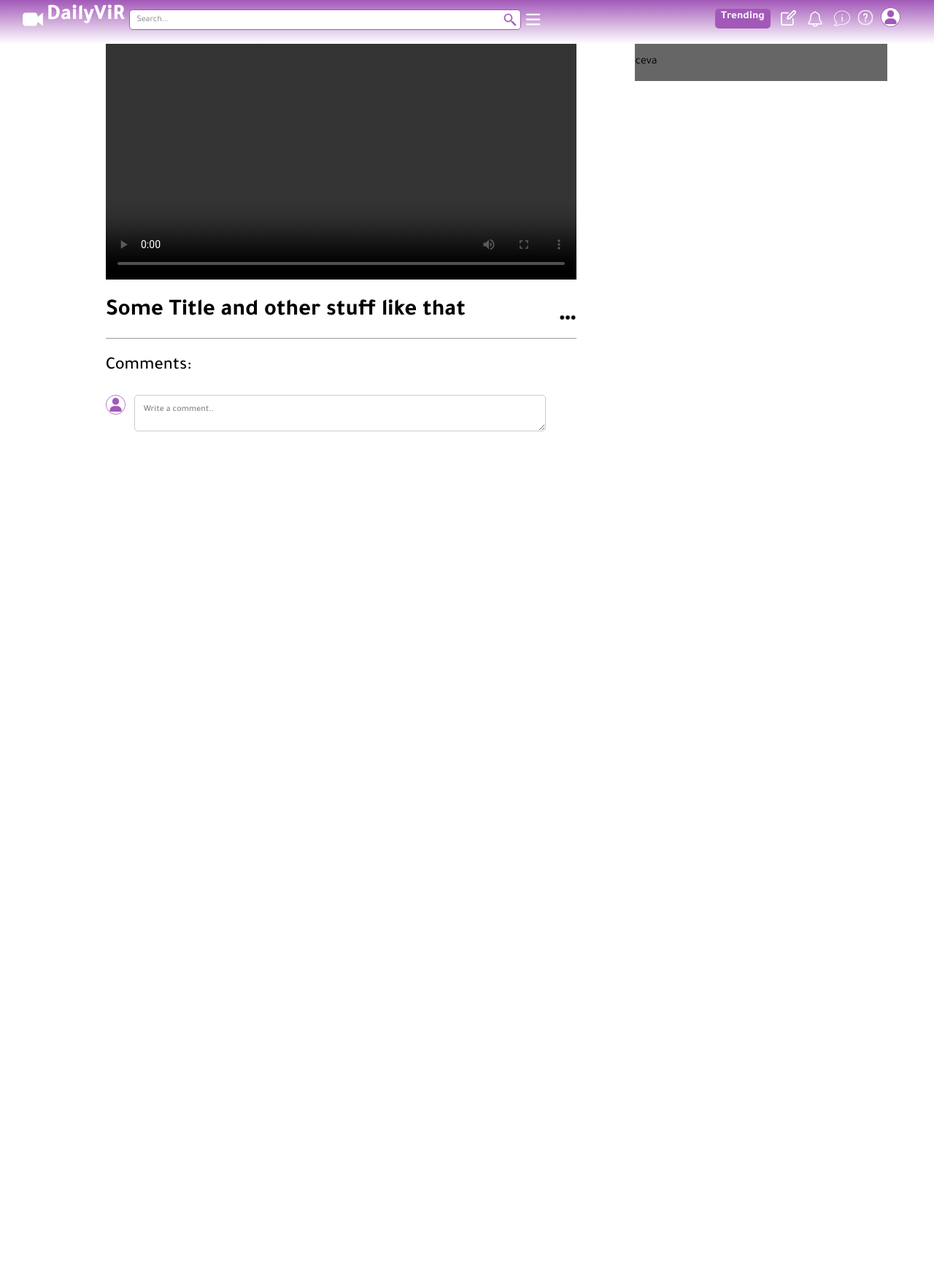
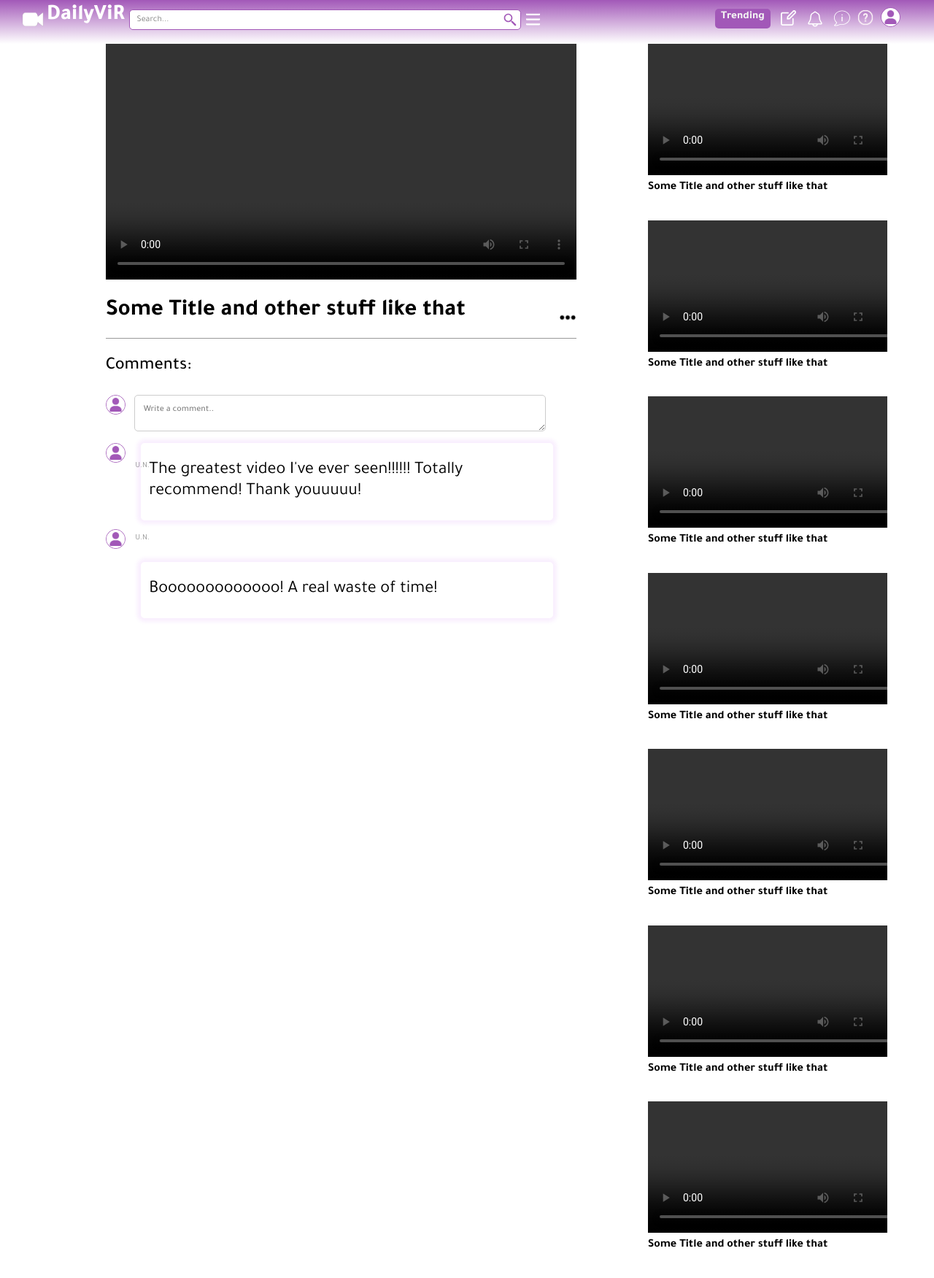
Before and after one commit to MadalinaEnasel/TW_ViR, a PHP site: page /view_video.html in a window 1280 px wide. Shown: the whole page at 73% size. Before the commit the page ends 591 px from the top, so only its background shows below. Run offline with PHP 8.4, Linux system fonts and the light colour scheme.

Commit message:
TO DO: sass/scss

```diff
--- a/Video Viewer/view_video.css
+++ b/Video Viewer/view_video.css
@@ -26,6 +26,7 @@ input[type="text"], textarea {
     font-family: "Tajawal", sans-serif; /* font */
     font-weight: 500; /* weight */
     font-size: 14px; /* size */
+    outline: none;
     color: #999999; /* color */
     width: 70%; /* Full width */
     padding: 12px; /* Some padding, same in all four directions: top, bottom, left, right */
@@ -315,7 +316,6 @@ input[type="search"] {
 .background__columnRight {
     float: right;
     width: 30%;
-    background-color: #666666;
 }
 
 .background_mainVideo {
@@ -366,7 +366,7 @@ input[type="search"] {
     border-radius: 10px;
     background-color: white;
     position: absolute;
-    height: 40%;
+    height: 20%;
     padding: 0 12px 12px 12px;
     overflow: auto;
     box-sizing: border-box;
@@ -380,6 +380,15 @@ input[type="search"] {
     font-size: 2.3vh;
 }
 
+.background__hashtags {
+    float: left;
+    color: #3F729B;
+    font-family: "Tajawal", sans-serif;
+    font-size: 11px;
+    margin: 0;
+    padding-right: 4px;
+}
+
 .background__comments {
     font-family: Tajawal, sans-serif;
     font-weight: 500;
@@ -387,9 +396,17 @@ input[type="search"] {
     padding-left: 10%;
 }
 
+.background__videoLeft{
+    float: left;
+    width: 10%;
+    padding-left: 9%;
+    display: block;
+}
+
 /* proprieties of userPicture, under the video */
 .background--userPicture {
     float: left;
+    display: block;
     position: relative;
     height: 25px;
     width: 25px;
@@ -400,13 +417,63 @@ input[type="search"] {
     z-index: -1;
 }
 
-.background__hashtags {
+/* proprieties of username text, under the video */
+.background__usernameText {
     float: left;
-    color: #3F729B;
+    display: block;
+    color: #999999;
     font-family: "Tajawal", sans-serif;
     font-size: 11px;
+    padding-right: 4px;
+    text-decoration: none;
+    margin: 7% 0 100% 0;
+    text-align: center;
+    /*margin-bottom: 10%;*/
+    padding-left: 17%;
+}
+
+.background__videoRight{
+    float: right;
+    width: 70%;
+    padding-right: 7%;
+    display: block;
+}
+
+.background__comment{
+    float:right;
+    margin-right: 10%;
+    margin-bottom: 10%;
+    border-radius: 5px;
+    box-shadow: 0 0 5px 5px rgba(178,48,243,0.08);
+    height: 90%;
+    width: 100%;
+}
+
+.background__commentText{
+    font-family: "Tajawal", sans-serif;
+    color: black;
+    padding: 0 2% 0 2%;
+    font-size: 3vh;
+}
+
+.background__video{
+    padding:0 5% 0 5%;
+    width: 45vh;
+    align-content: center;
+    margin-left: auto;
+    margin-right: auto;
+}
+
+.background__videoTitleRight{
+    float: left;
+    color: black;
+    font-family: "Tajawal", sans-serif;
+    font-weight: 700;
+    font-size: 2vh;
+    padding: 0 0 10% 5%;
+    text-align: initial;
+    text-decoration: none;
     margin: 0;
-    padding-right: 4px;
 }
 
 ::placeholder {
--- a/Video Viewer/view_video.html
+++ b/Video Viewer/view_video.html
@@ -127,15 +127,56 @@
         </form>
 
         <div class="background__videoLeft">
+            <a href="../Profile%20User/user_profile.html"><img src="image.png" class="background--userPicture"
+                                                               alt="The src doesn't exist"></a><br>
+            <p class="background__usernameText">U.N.</p>
+
+            <a href="../Profile%20User/user_profile.html"><img src="image.png" class="background--userPicture"
+                                                               alt="The src doesn't exist"></a><br>
+            <p class="background__usernameText">U.N.</p>
         </div>
 
         <div class="background__videoRight">
+            <div class="background__comment">
+                <p class="background__commentText">The greatest video I've ever seen!!!!!! Totally recommend! Thank youuuuu! </p>
+            </div>
+
+            <div class="background__comment">
+                <p class="background__commentText">Booooooooooooo! A real waste of time!  </p>
+            </div>
 
         </div>
+
     </div>
 
     <div class="background__columnRight">
-        <p> ceva </p>
+        <video class="background__video" controls>
+        </video>
+        <p class="background__videoTitleRight">Some Title and other stuff like that</p>
+
+        <video class="background__video" controls>
+        </video>
+        <p class="background__videoTitleRight">Some Title and other stuff like that</p>
+
+        <video class="background__video" controls>
+        </video>
+        <p class="background__videoTitleRight">Some Title and other stuff like that</p>
+
+        <video class="background__video" controls>
+        </video>
+        <p class="background__videoTitleRight">Some Title and other stuff like that</p>
+
+        <video class="background__video" controls>
+        </video>
+        <p class="background__videoTitleRight">Some Title and other stuff like that</p>
+
+        <video class="background__video" controls>
+        </video>
+        <p class="background__videoTitleRight">Some Title and other stuff like that</p>
+
+        <video class="background__video" controls>
+        </video>
+        <p class="background__videoTitleRight">Some Title and other stuff like that</p>
     </div>
 
 </main>
```
